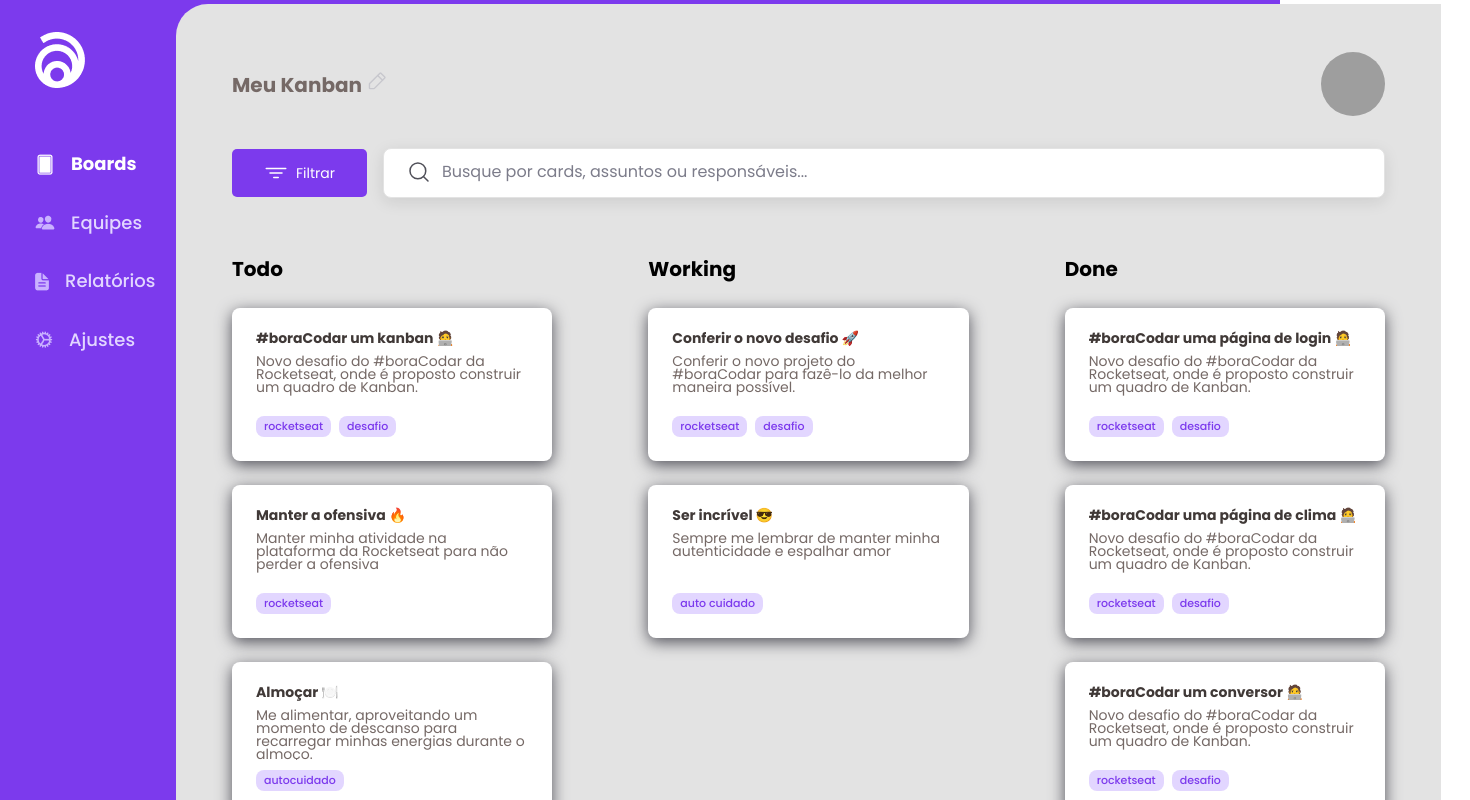
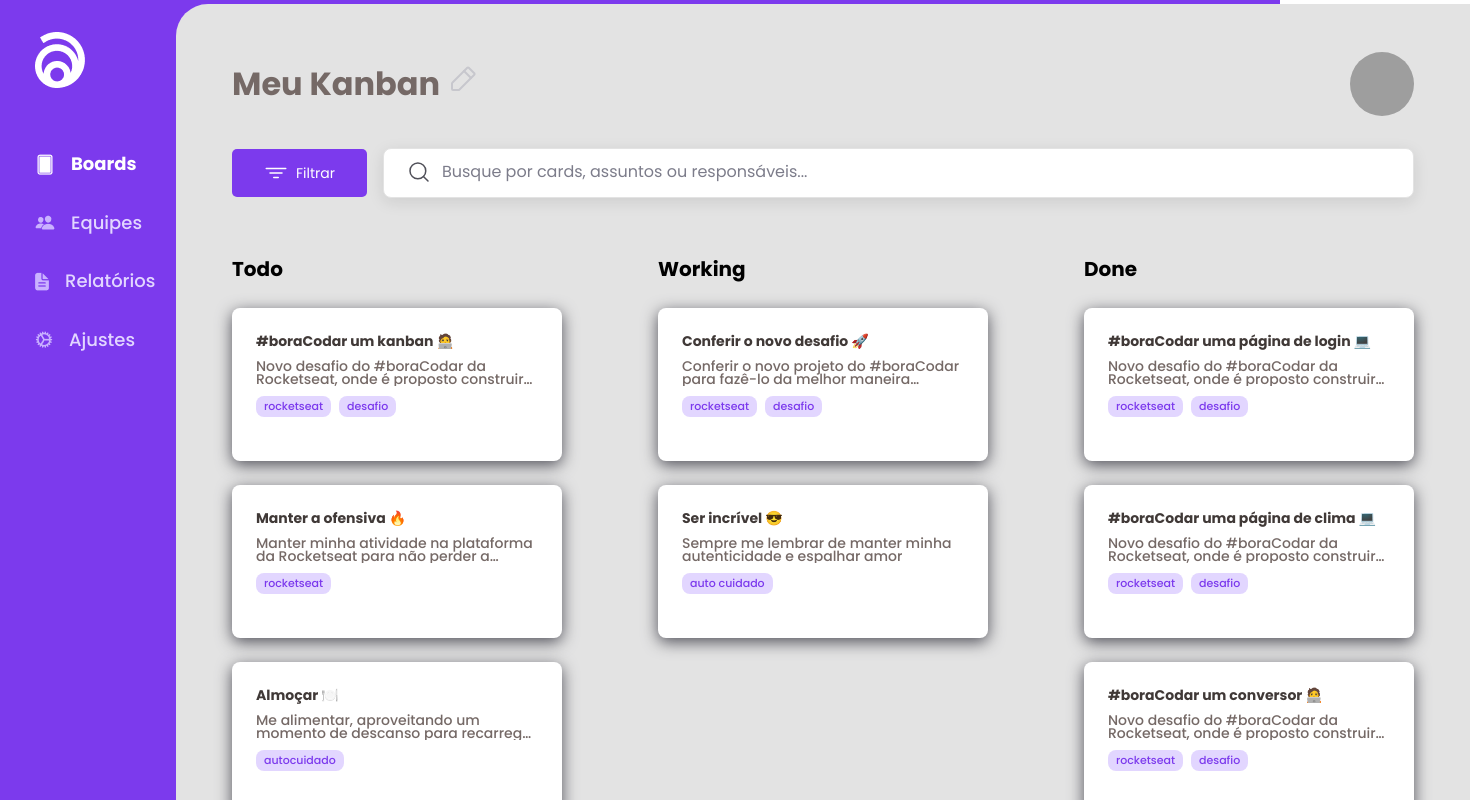
Before and after one commit to claytonfortunato/Kanban-12, a React (Vite) app: page / in a window 1280 px wide. Shown: the top 800 px of the page, 1470 px wide, since content can reach past the window. Built offline with nearby package versions, Linux system fonts and the light colour scheme; grey boxes are pictures that could not be loaded.

Commit message:
feat: ajustes em header e component

```diff
--- a/src/components/Card/index.tsx
+++ b/src/components/Card/index.tsx
@@ -11,7 +11,7 @@ interface CardProps {
 export const Card = ({ index, cardId, descript, tags, title }: CardProps) => {
   return (
     <C.Container>
-      <h3>{title}</h3>
+      <h4>{title}</h4>
       <p>{descript}</p>
       <C.ContainerTags>
         {tags.map((tag) => (
--- a/src/components/Card/styles.ts
+++ b/src/components/Card/styles.ts
@@ -1,10 +1,10 @@
 import styled from "styled-components";
 
 export const Container = styled.div`
-  width: 320.33px;
+  width: 33rem;
   height: 153px;
-  display: grid;
-  grid-template-rows: max-content 1fr max-content;
+  display: flex;
+  flex-direction: column;
   gap: 1rem;
   background-color: ${(props) => props.theme.colors.white};
   color: ${(props) => props.theme.colors.brown};
@@ -19,16 +19,31 @@ export const Container = styled.div`
     scale: 1.05;
   }
 
-  h3 {
+  h4 {
+    width: 100%;
     color: ${(props) => props.theme.colors.brown02};
     font-size: 1.4rem;
+    line-height: 130%;
+
+    overflow: hidden;
+    text-overflow: ellipsis;
+    white-space: nowrap;
   }
 
   p {
-    overflow: hidden;
+    /* overflow: hidden;
     font-size: 1.4rem;
     white-space: pre-wrap;
+    text-overflow: ellipsis; */
+
+    width: 100%;
+    display: -webkit-box;
+    -webkit-line-clamp: 2;
+    -webkit-box-orient: vertical;
+    overflow: hidden;
     text-overflow: ellipsis;
+    font-weight: 500;
+    font-size: 1.4rem;
   }
 `;
 
--- a/src/components/Header/index.tsx
+++ b/src/components/Header/index.tsx
@@ -6,7 +6,7 @@ export const Header = () => {
   return (
     <C.Container>
       <h1>
-        Meu Kanban <PencilSimple size={22} />{" "}
+        Meu Kanban <PencilSimple size={32} />{" "}
       </h1>
       <img src="https://github.com/claytonfortunato.png" alt="" />
     </C.Container>
--- a/src/components/Header/styles.ts
+++ b/src/components/Header/styles.ts
@@ -9,11 +9,18 @@ export const Container = styled.div`
   svg {
     color: ${(props) => props.theme.colors.gray01};
     font-size: 2.4rem;
+    cursor: pointer;
+    transition: all ease-in 0.2s;
+
+    &:hover {
+      scale: 1.2;
+    }
   }
 
   h1 {
     color: ${(props) => props.theme.colors.brown};
     line-height: 130%;
+    font-size: 3.2rem;
   }
 
   img {
--- a/src/components/Search/styles.ts
+++ b/src/components/Search/styles.ts
@@ -44,6 +44,7 @@ export const InputWrapper = styled.div`
     border-radius: 8px;
     line-height: 1.6rem;
     outline: none;
+    transition: all ease-in 0.2s;
 
     box-shadow: 0px 4px 16px rgba(22, 22, 22, 0.1);
 
--- a/src/data/todoData.ts
+++ b/src/data/todoData.ts
@@ -45,7 +45,7 @@ export const todos: Todo[] = [
   },
   {
     id: 6,
-    title: "#boraCodar uma página de login 🧑‍💻",
+    title: "#boraCodar uma página de login 💻",
     description:
       "Novo desafio do #boraCodar da Rocketseat, onde é proposto construir um quadro de Kanban.",
     tags: ["rocketseat", "desafio"],
@@ -53,7 +53,7 @@ export const todos: Todo[] = [
   },
   {
     id: 7,
-    title: "#boraCodar uma página de clima 🧑‍💻",
+    title: "#boraCodar uma página de clima 💻",
     description:
       "Novo desafio do #boraCodar da Rocketseat, onde é proposto construir um quadro de Kanban.",
     tags: ["rocketseat", "desafio"],
```
